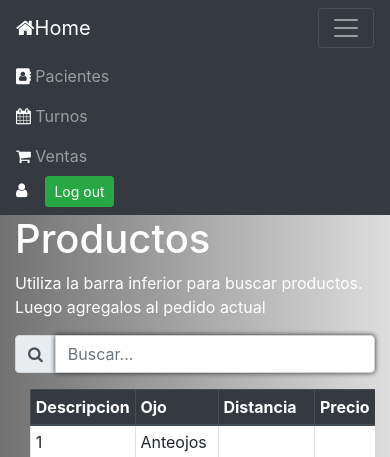
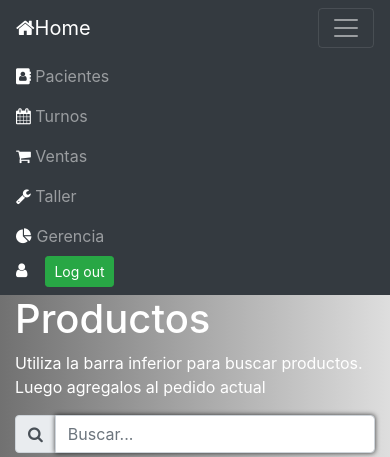
Before and after one commit to wirelexx/consultorio1, a Django app: page /119/agregar_articulo in a window 390 px wide, after a click that opens the changed part. Shown: the top 457 px of the page. Run offline with Django 3.2, Linux system fonts and the light colour scheme; data comes from the database, SQL or seed files in the repository; both versions use the stored data as it was after the commit.

Commit message:
Merge branch 'master' of https://github.com/wirelexx/consultorio1

```diff
--- /dev/null
+++ b/gestion_consultorio/templates/gerencia.html
@@ -0,0 +1,4 @@
+{% extends "layout.html" %}
+
+{% block body %}
+{% endblock %}
--- a/gestion_consultorio/templates/layout.html
+++ b/gestion_consultorio/templates/layout.html
@@ -29,6 +29,12 @@
             <li class="nav-item">
                 <a class="nav-link" href="{% url 'ventas' %}"><i style="color:white;" class="fa fa-shopping-cart" aria-hidden="true"></i> Ventas</a>
             </li>
+            <li class="nav-item">
+                <a class="nav-link" href="{% url 'taller' %}"><i style="color:white;" class="fa fa-wrench" aria-hidden="true"></i> Taller</a>
+            </li>
+            <li class="nav-item">
+                <a class="nav-link" href="{% url 'gerencia' %}"><i style="color:white;" class="fa fa-pie-chart" aria-hidden="true"></i> Gerencia</a>
+            </li>
 
           </ul>
                 <a style="color: white; text-align:center;"><i style="color: white;" class="fa fa-user"></i>  {{ request.user.last_name }} {{ request.user.first_name }}</a> &nbsp;&nbsp;
--- a/gestion_consultorio/urls.py
+++ b/gestion_consultorio/urls.py
@@ -18,4 +18,6 @@ urlpatterns = [
     path("<int:turno_id>/eliminar_turno", views.eliminar_turno, name="eliminar_turno"),
     path("<int:paciente_id>/agregar_articulo", views.agregar_articulo, name="agregar_articulo"),
     path("<int:producto_id>/<int:paciente_id>/venta_temp", views.venta_temp, name="venta_temp"),
+    path("taller", views.taller, name="taller"),
+    path("gerencia", views.taller, name="gerencia"),
 ]
--- a/gestion_consultorio/views.py
+++ b/gestion_consultorio/views.py
@@ -1,6 +1,6 @@
 from django.shortcuts import render
 from django.http import HttpResponse, HttpResponseRedirect
-from .models import paciente, medico, turno, historia_medica, producto, venta_temporal
+from .models import paciente, medico, turno, historia_medica, producto, venta_temporal, venta
 from django import forms
 #from django.forms import extras
 from django.urls import reverse
@@ -215,3 +215,22 @@ def eliminar_turno(request, turno_id):
     t = turno.objects.get(pk=turno_id)
     t.delete()
     return HttpResponseRedirect(reverse('turnos'))
+
+def acceso_taller(user):
+    #define que grupos pueden acceder a la vista de taller
+    return user.groups.filter(name__in=['Vendedores']).exists()
+
+@user_passes_test(acceso_taller, login_url='errorpermisos')
+@login_required(login_url='login_view')
+def taller(request):
+    return render(request,"taller.html",{"ventas":venta.objects.all().order_by('fecha_venta')})
+
+
+def acceso_gerencia(user):
+    #define que grupos pueden acceder a la vista de taller
+    return user.groups.filter(name__in=['Vendedores']).exists()
+
+@user_passes_test(acceso_gerencia, login_url='errorpermisos')
+@login_required(login_url='login_view')
+def gerencia(request):
+    return render(request,"gerencia.html")
```
Also changed, not shown: gestion_consultorio/templates/taller.html (added, +36 -0 lines), db.sqlite3.
